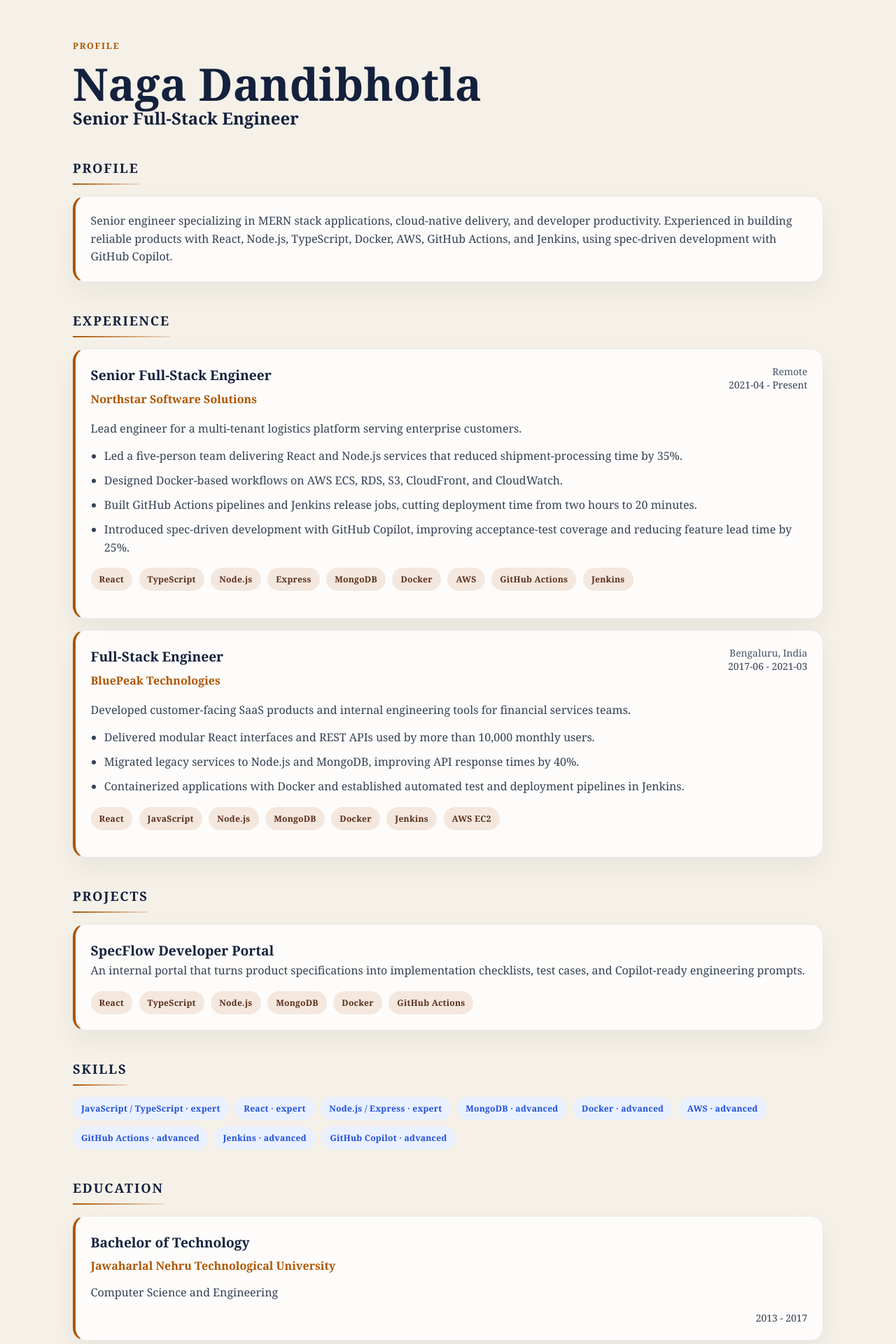
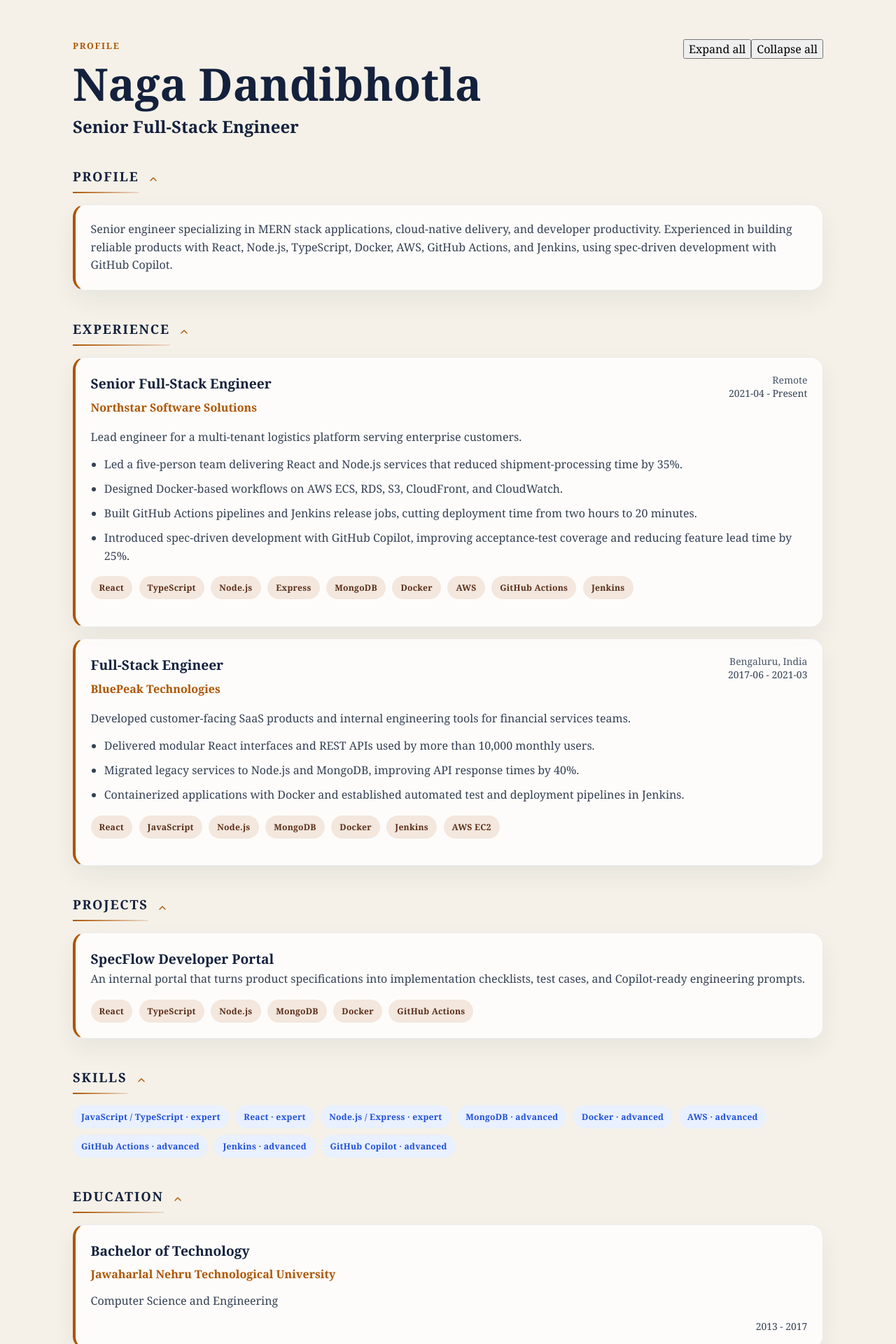
Before and after one commit to NagBharadwaja/Naga-Digital-Resume, a React (Vite) app: page / in a window 1280 px wide. Shown: the top 1920 px of the page at 70% size. Built offline with nearby package versions, Linux system fonts and the light colour scheme.

Commit message:
A11Y enhancements - contrast ratio, semantic lists, title enhancement; UI enhancements - Gap, Flex; Expand/Collapse sections

```diff
--- a/src/App.css
+++ b/src/App.css
@@ -47,6 +47,14 @@
 
 .stack-lg {
   gap: var(--space-10);
+}
+
+.flex-space-between {
+  justify-content: space-between;
+}
+
+.gap-md {
+  margin: var(--space-3) 0;
 }
 
 .card {
@@ -155,7 +163,49 @@
 }
 
 .section-heading-wrap {
+  display: flex;
+  align-items: center;
+  gap: var(--space-2);
   margin-bottom: var(--space-4);
+  cursor: pointer;
+}
+
+.section-toggle {
+  display: inline-grid;
+  place-items: center;
+  flex: 0 0 24px;
+  width: 24px;
+  height: 24px;
+  padding: 0;
+  border: 0;
+  background: transparent;
+  color: var(--color-accent);
+}
+
+.section-toggle:focus-visible {
+  outline: 1px solid #888888;
+}
+
+.section-toggle-icon {
+  width: 1em;
+  height: 1em;
+  overflow: visible;
+  fill: none;
+  stroke: currentColor;
+  stroke-linecap: round;
+  stroke-linejoin: round;
+  stroke-width: 2;
+  transition: transform 160ms ease;
+}
+
+.section-toggle[aria-expanded='true'] .section-toggle-icon {
+  transform: rotate(180deg);
+}
+
+@media (prefers-reduced-motion: reduce) {
+  .section-toggle-icon {
+    transition: none;
+  }
 }
 
 .resume-section h3 {
--- a/src/components/ResumePage.tsx
+++ b/src/components/ResumePage.tsx
@@ -9,12 +9,41 @@
 import { EducationCard } from './domain/EducationCard';
 import { ProfileCard } from './domain/ProfileCard';
 import { ResumeHeader } from './domain/ResumeHeader';
+import { useState } from 'react';
 
 interface ResumePageProps {
   resume: Resume
 }
 
 export function ResumePage({ resume }: ResumePageProps) {
+  const [expandedSections, setExpandedSections] = useState({
+    profile: true,
+    experience: true,
+    projects: true,
+    skills: true,
+    education: true,
+    contactLinks: true
+  });
+  type SectionKey = keyof typeof expandedSections;
+
+  function toggleSection(section: SectionKey) {
+    setExpandedSections((current) => ({
+      ...current,
+      [section]: !current[section]
+    }))
+  }
+
+  function setAllSectionsExpanded(isExpanded: boolean) {
+    setExpandedSections({
+      profile: isExpanded,
+      experience: isExpanded,
+      projects: isExpanded,
+      skills: isExpanded,
+      education: isExpanded,
+      contactLinks: isExpanded
+    })
+  }
+
   const profileLinks = [
     { label: 'Email', href: `mailto:${resume.contact.email}`, value: resume.contact.email },
     { label: 'Website', href: resume.contact.website, value: 'Website' },
@@ -25,13 +54,26 @@
   return (
     <main className="resume-page">
       <Container>
-        <ResumeHeader name={resume.name} title={resume.title} />
+        <ResumeHeader
+          name={resume.name}
+          title={resume.title}
+          onExpandAll={() => setAllSectionsExpanded(true)}
+          onCollapseAll={() => setAllSectionsExpanded(false)}
+        />
 
-        <ResumeSection title="Profile">
+        <ResumeSection
+          title="Profile"
+          isExpanded={expandedSections.profile}
+          onToggle={() => toggleSection('profile')}
+          >
           <ProfileCard summary={resume.summary} />
         </ResumeSection>
 
-        <ResumeSection title="Experience">
+        <ResumeSection
+          title="Experience"
+          isExpanded={expandedSections.experience}
+          onToggle={() => toggleSection('experience')}
+        >
           <Stack>
             {resume.experience.map((job) => (
               <ExperienceCard key={`${job.company}-${job.role}`} job={job} />
@@ -39,7 +81,11 @@
           </Stack>
         </ResumeSection>
 
-        <ResumeSection title="Projects">
+        <ResumeSection
+          title="Projects"
+          isExpanded={expandedSections.projects}
+          onToggle={() => toggleSection('projects')}
+        >
           <Stack>
             {resume.projects?.map((project) => (
               <ProjectCard key={project.name} project={project} />
@@ -47,7 +93,11 @@
           </Stack>
         </ResumeSection>
 
-        <ResumeSection title="Skills">
+        <ResumeSection
+          title="Skills"
+          isExpanded={expandedSections.skills}
+          onToggle={() => toggleSection('skills')}
+        >
           <ul className="tag-list" aria-label="Skills and competency areas">
             {resume.skills.map((skill) => (
               <li key={skill.name}>
@@ -60,7 +110,11 @@
           </ul>
         </ResumeSection>
 
-        <ResumeSection title="Education">
+        <ResumeSection
+          title="Education"
+          isExpanded={expandedSections.education}
+          onToggle={() => toggleSection('education')}
+        >
           <Stack>
             {resume.education.map((entry) => (
               <EducationCard study={entry} />
@@ -68,7 +122,11 @@
           </Stack>
         </ResumeSection>
 
-        <ResumeSection title="Contact Links">
+        <ResumeSection
+          title="Contact Links"
+          isExpanded={expandedSections.contactLinks}
+          onToggle={() => toggleSection('contactLinks')}
+        >
           <ul className="contact-list" aria-label="Contact links">
             {profileLinks.map((link) => (
               <li key="link.label">
--- a/src/components/domain/ResumeHeader.tsx
+++ b/src/components/domain/ResumeHeader.tsx
@@ -1,21 +1,36 @@
+import { Flex } from "../primitives/Flex";
+import { Gap } from "../primitives/Gap";
 import { Heading } from "../primitives/Heading";
 import { Text } from "../primitives/Text";
 
 type ResumeHeaderProps = {
     name: string;
     title: string;
+    onExpandAll: () => void;
+    onCollapseAll: () => void;
 };
 
 export function ResumeHeader (props: ResumeHeaderProps) {
     return (
-        <>
+        <Flex>
+            <div>
                 <Text className='eyebrow'>Profile</Text>
                 <Heading level="h1" size="page">
                     {props.name}
                 </Heading>
+                <Gap size={'md'}/>
                 <Heading level="h2" size="">
                     {props.title}
                 </Heading>
-        </>
+            </div>
+            <div className="resume-header-actions" role="group" aria-label="Resume sections">
+                <button type="button" onClick={props.onExpandAll}>
+                Expand all
+                </button>
+                <button type="button" onClick={props.onCollapseAll}>
+                Collapse all
+                </button>
+            </div>
+        </Flex>
     )
 }
--- a/src/components/domain/ResumeSection.tsx
+++ b/src/components/domain/ResumeSection.tsx
@@ -1,3 +1,4 @@
+import { useState } from "react";
 import { Heading } from "../primitives/Heading";
 
 function toSectionId(title: string): string {
@@ -8,18 +9,52 @@
 type ResumeSectionProps = {
     title: string;
     children: React.ReactNode;
+    isExpanded: boolean;
+    onToggle: () => void;
 };
 
 export function ResumeSection(props: ResumeSectionProps) {
     const sectionId = toSectionId(props.title);
+    const contentId = `${sectionId}-content`;
+    // const [isExpanded, setIsExpanded] = useState(true);
+
     return (
         <section className="resume-section" aria-labelledby={sectionId}>
-            <div className="section-heading-wrap">
+            <div className="section-heading-wrap" onClick={props.onToggle}>
                 <Heading level="h3" size="section" id={sectionId}>
                     {props.title}
                 </Heading>
+                <ExpandCollapseToggle
+                    contentId={contentId}
+                    isExpanded={props.isExpanded}
+                    title={props.title}
+                />
             </div>
-            {props.children}
+            <div id={contentId} hidden={!props.isExpanded}>
+                {props.children}
+            </div>
         </section>
     )
 }
+
+export function ExpandCollapseToggle (
+    { contentId, isExpanded, title }: { contentId: string, isExpanded: boolean; title: string; }) {
+    return (
+        <button
+            className="section-toggle"
+            type="button"
+            aria-label={`${isExpanded ? 'Collapse' : 'Expand'} ${title} section}`}
+            aria-expanded={isExpanded}
+            aria-controls={contentId}
+        >
+            <svg
+                className="section-toggle-icon"
+                viewBox="0 0 24 24"
+                aria-hidden="true"
+                focusable="false"
+            >
+                <path d="m6 9 6 6 6-6" />
+            </svg>
+        </button>
+    )
+}
--- a/src/components/primitives/Container.tsx
+++ b/src/components/primitives/Container.tsx
@@ -7,7 +7,7 @@
 
 export function Container({ children, className }: ContainerProps) {
     return (
-        <div className={`container ${className}`.trim()}>
+        <div className={`container ${className}`}>
             {children}
         </div>
     )
--- /dev/null
+++ b/src/components/primitives/Flex.tsx
@@ -0,0 +1,19 @@
+import type { ReactNode } from 'react';
+
+type FlexProps = {
+    children: ReactNode;
+    gap?: 'space-between';
+    className?: string;
+};
+
+export function Flex ({
+    children,
+    gap = 'space-between',
+    className = ''
+}: FlexProps) {
+    return (
+        <div style={{display: "flex"}} className={`flex flex-${gap} ${className}`}>
+            {children}
+        </div>
+    )
+}
--- /dev/null
+++ b/src/components/primitives/Gap.tsx
@@ -0,0 +1,17 @@
+import type { ReactNode } from 'react';
+
+type GapProps = {
+    children?: ReactNode;
+    size?: 'md';
+};
+
+export function Gap ({
+    children,
+    size = 'md',
+}: GapProps) {
+    return (
+        <div className={`gap-${size}`}>
+            {children}
+        </div>
+    )
+}
```
Lines whose indentation alone changed are shown as unchanged.
